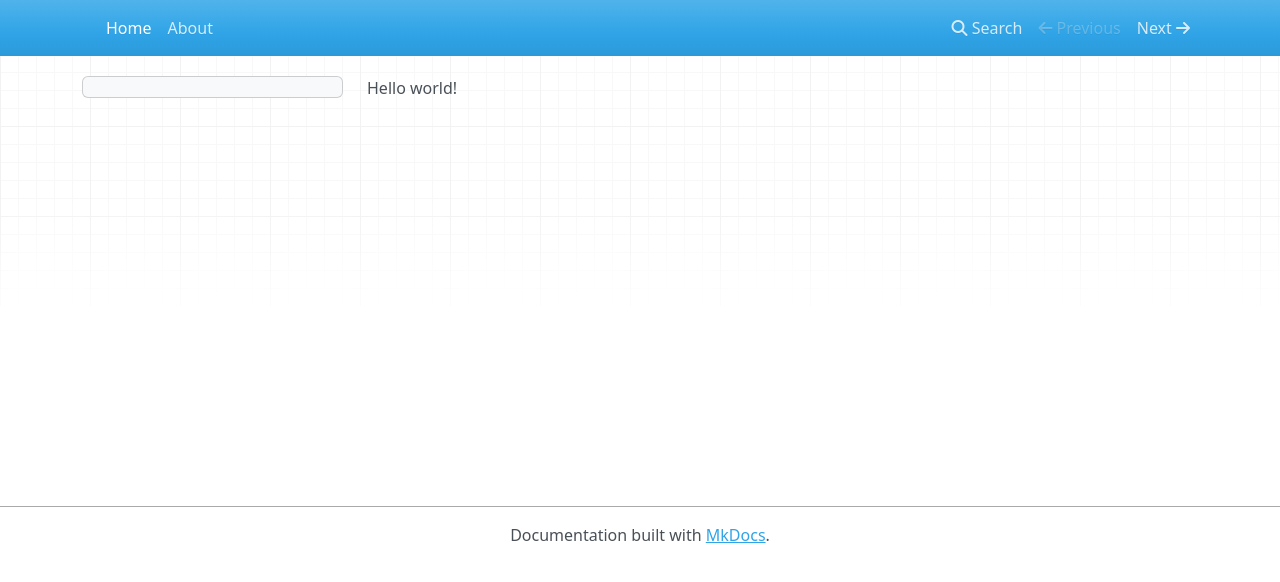
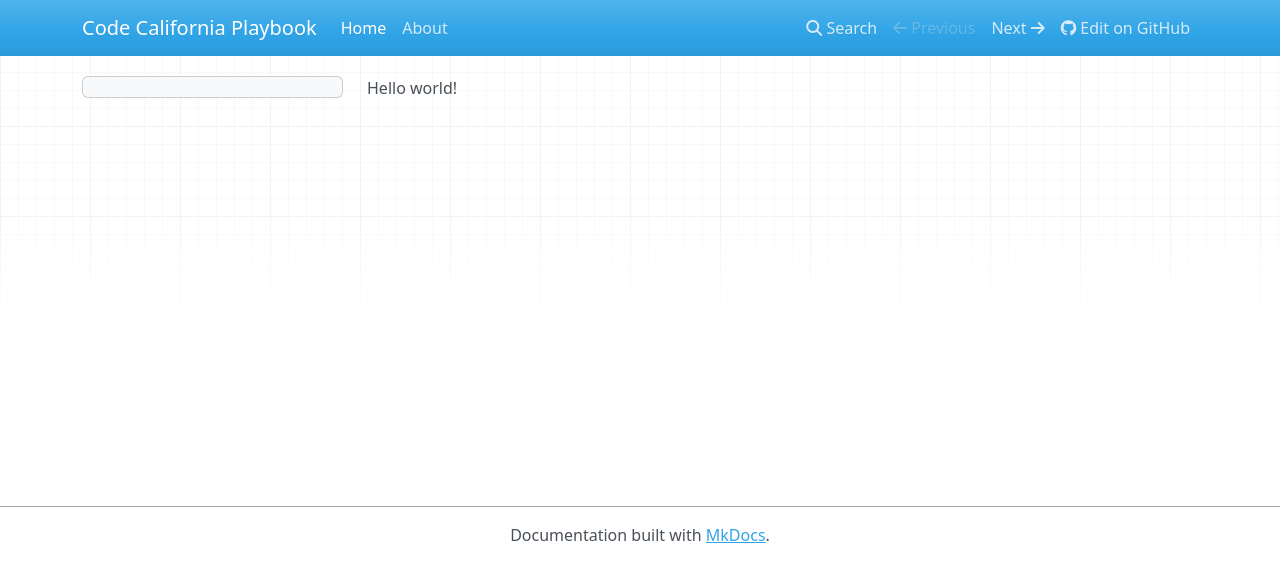
Before and after one commit to CA-CODE-Works/playbook, an MkDocs documentation site: the page built from docs/README.md, in a window 1280 px wide. Shown: the top 582 px of the page. Built offline with MkDocs 1.6.1, drawn with Linux system fonts in a browser that asks for light colours; nearby versions of some CDN libraries.

Commit message:
Update mkdocs.yml

```diff
--- a/mkdocs.yml
+++ b/mkdocs.yml
@@ -1,2 +1,7 @@
+site_name: Code California Playbook
+repo_url: https://github.com/cagov/playbook/
+site_url: https://codecagov-playbook.readthedocs.io/en/latest/
 theme:
     name: mkdocs
+plugins:
+- search
```
